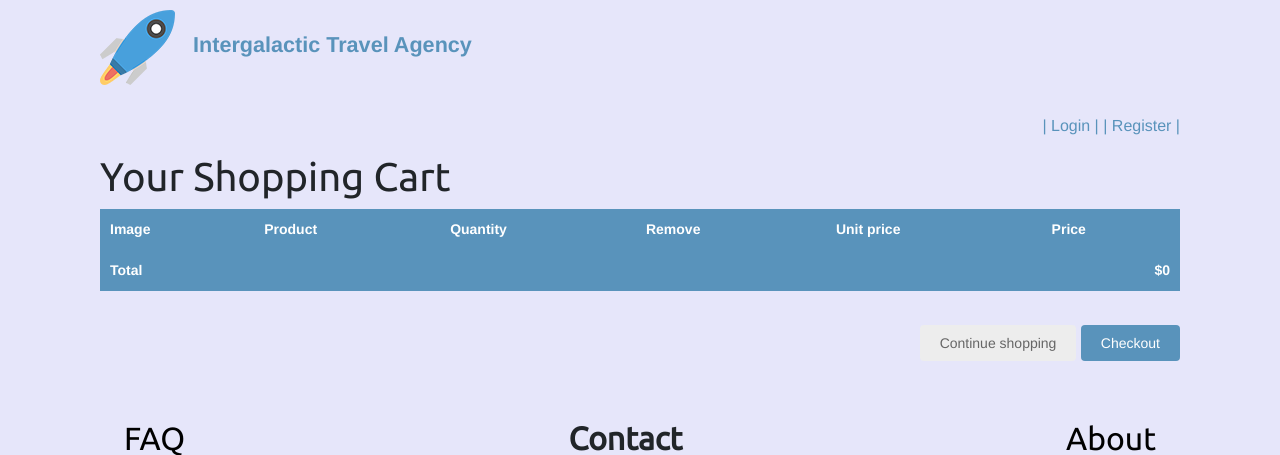
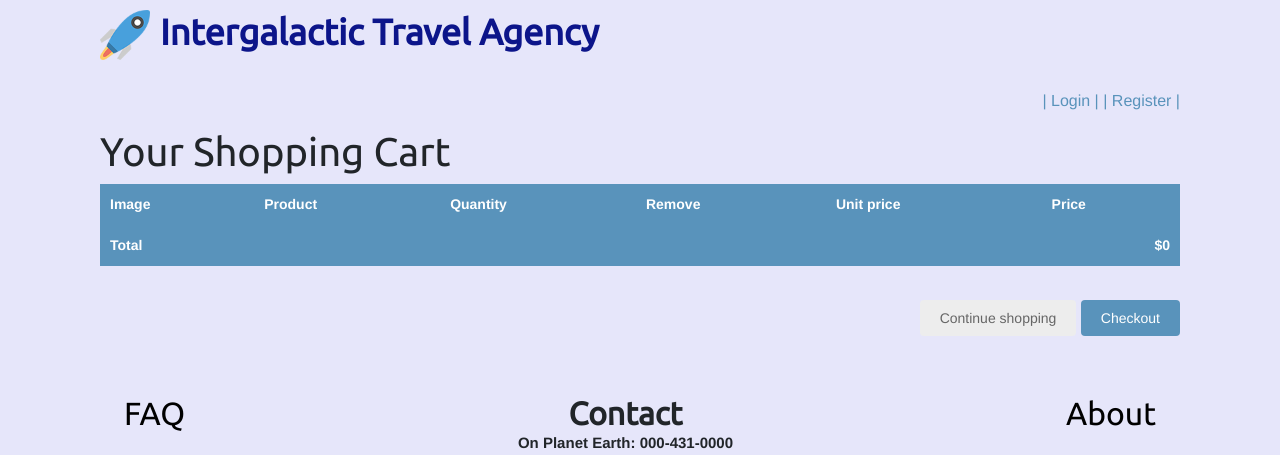
Before and after one commit to ayunir1/Travel_Agency, a Django app: page /cart/ in a window 1280 px wide. Shown: the top 455 px of the page. Run offline with Django 4.2, Linux system fonts and the light colour scheme; some libraries are stand-ins or nearby versions.

Commit message:
commit dTbase

```diff
--- a/shop/templates/shop/base.html
+++ b/shop/templates/shop/base.html
@@ -15,9 +15,10 @@
  <link href="{% static "css/base.css" %}" rel="stylesheet">
 </head>
 <body style="background-color: lavender">
-  <div id="header">
-      <img src="\media\products\logo.png">&emsp;<big><font color="0c158a"><b><a href="http://127.0.0.1:8000/">Intergalactic Travel Agency</a></b></font></big>
-  </div>
+<div id="header" style="display: flex; align-items: left;">
+  <a href="/" style="margin-right: 10px;"> <img src="\media\products\logo.png" style="height: 50px;"></a>
+  <h1 style="color: #0c158a; font-weight: bold; font-size: 36px; margin: 0;"><a href="/" style="color: #0c158a; text-decoration: none;">Intergalactic Travel Agency</a></h1>
+</div>
   <div id="subheader" style="background-color: lavender">
     {% if request.user.is_authenticated %}
     <div class="cart">
```
